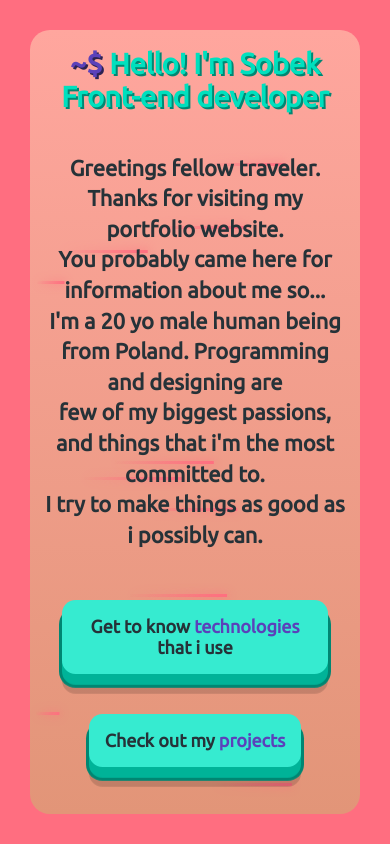
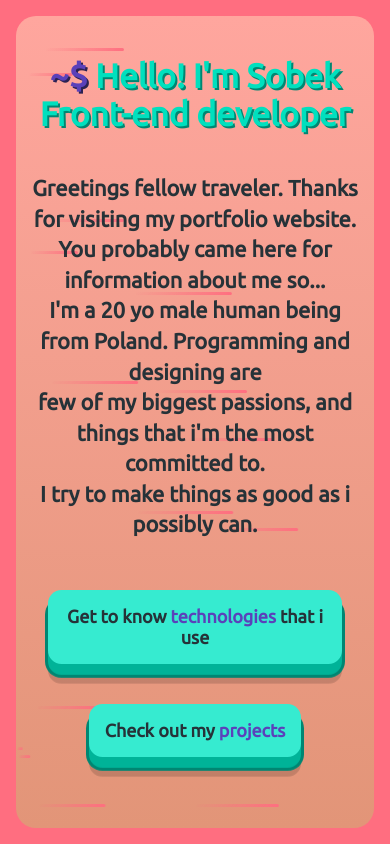
Before and after one commit to sobekcore/portfolio-sobekcore, a Next.js app: page / in a window 390 px wide. Shown: the top 844 px of the page. Built offline with nearby package versions, Linux system fonts and the light colour scheme.

Commit message:
Better mobile home page

```diff
--- a/styles/css/index.css
+++ b/styles/css/index.css
@@ -2,7 +2,8 @@
 * {
   box-sizing: border-box; }
 
-body, html {
+body,
+html {
   background: #FF6E80;
   scroll-behavior: smooth;
   padding: 0;
@@ -71,7 +72,7 @@ img {
   margin: 50px; }
   #home-page #title h1 {
     font: bold 90px "Ubuntu", sans-serif;
-    font-size: clamp(1rem, 7.4vw, 5.6rem);
+    font-size: clamp(1rem, 8.6vw, 5.6rem);
     text-shadow: 5px 5px #008672;
     color: #00E0BE;
     margin: 0;
@@ -167,175 +168,108 @@ img {
     top: 0;
     height: 3px;
     background: linear-gradient(-45deg, #FF6E80, rgba(0, 0, 255, 0));
-    filter: drop-shadow(0 0 5px #FF6E80);
+    border-radius: 8px;
     animation: tail 12000ms ease-in-out infinite, shooting 12000ms ease-in-out infinite; }
-    #main .laser::before {
-      content: '';
-      position: absolute;
-      top: 0;
-      right: 0;
-      height: 3px;
-      transform: translateX(50%);
-      border-radius: 100%;
-      background: linear-gradient(-45deg, rgba(0, 0, 255, 0), #FF6E80, rgba(0, 0, 255, 0)); }
-    #main .laser::after {
-      content: '';
-      position: absolute;
-      top: 0;
-      right: 0;
-      height: 3px;
-      transform: translateX(50%);
-      background: linear-gradient(-45deg, rgba(0, 0, 255, 0), #FF6E80, rgba(0, 0, 255, 0)); }
     #main .laser:nth-child(1) {
       left: 0;
-      top: calc(98% - 4%);
-      animation-delay: 7477ms; }
-      #main .laser:nth-child(1)::before, #main .laser:nth-child(1)::after {
-        animation-delay: 7477ms; }
+      top: calc(98% - 64%);
+      animation-delay: 1979ms; }
     #main .laser:nth-child(2) {
       left: 0;
-      top: calc(98% - 90%);
-      animation-delay: 8938ms; }
-      #main .laser:nth-child(2)::before, #main .laser:nth-child(2)::after {
-        animation-delay: 8938ms; }
+      top: calc(98% - 20%);
+      animation-delay: 1784ms; }
     #main .laser:nth-child(3) {
       left: 0;
-      top: calc(98% - 62%);
-      animation-delay: 9070ms; }
-      #main .laser:nth-child(3)::before, #main .laser:nth-child(3)::after {
-        animation-delay: 9070ms; }
+      top: calc(98% - 1%);
+      animation-delay: 4650ms; }
     #main .laser:nth-child(4) {
       left: 0;
-      top: calc(98% - 50%);
-      animation-delay: 7713ms; }
-      #main .laser:nth-child(4)::before, #main .laser:nth-child(4)::after {
-        animation-delay: 7713ms; }
+      top: calc(98% - 35%);
+      animation-delay: 231ms; }
     #main .laser:nth-child(5) {
       left: 0;
-      top: calc(98% - 65%);
-      animation-delay: 8753ms; }
-      #main .laser:nth-child(5)::before, #main .laser:nth-child(5)::after {
-        animation-delay: 8753ms; }
+      top: calc(98% - 69%);
+      animation-delay: 5070ms; }
     #main .laser:nth-child(6) {
       left: 0;
-      top: calc(98% - 90%);
-      animation-delay: 9382ms; }
-      #main .laser:nth-child(6)::before, #main .laser:nth-child(6)::after {
-        animation-delay: 9382ms; }
+      top: calc(98% - 73%);
+      animation-delay: 9983ms; }
     #main .laser:nth-child(7) {
       left: 0;
-      top: calc(98% - 81%);
-      animation-delay: 557ms; }
-      #main .laser:nth-child(7)::before, #main .laser:nth-child(7)::after {
-        animation-delay: 557ms; }
+      top: calc(98% - 53%);
+      animation-delay: 4141ms; }
     #main .laser:nth-child(8) {
       left: 0;
-      top: calc(98% - 22%);
-      animation-delay: 599ms; }
-      #main .laser:nth-child(8)::before, #main .laser:nth-child(8)::after {
-        animation-delay: 599ms; }
+      top: calc(98% - 7%);
+      animation-delay: 5986ms; }
     #main .laser:nth-child(9) {
       left: 0;
-      top: calc(98% - 77%);
-      animation-delay: 9778ms; }
-      #main .laser:nth-child(9)::before, #main .laser:nth-child(9)::after {
-        animation-delay: 9778ms; }
+      top: calc(98% - 50%);
+      animation-delay: 8871ms; }
     #main .laser:nth-child(10) {
       left: 0;
-      top: calc(98% - 7%);
-      animation-delay: 8020ms; }
-      #main .laser:nth-child(10)::before, #main .laser:nth-child(10)::after {
-        animation-delay: 8020ms; }
+      top: calc(98% - 94%);
+      animation-delay: 4373ms; }
     #main .laser:nth-child(11) {
       left: 0;
-      top: calc(98% - 19%);
-      animation-delay: 2ms; }
-      #main .laser:nth-child(11)::before, #main .laser:nth-child(11)::after {
-        animation-delay: 2ms; }
+      top: calc(98% - 72%);
+      animation-delay: 9652ms; }
     #main .laser:nth-child(12) {
       left: 0;
-      top: calc(98% - 73%);
-      animation-delay: 1727ms; }
-      #main .laser:nth-child(12)::before, #main .laser:nth-child(12)::after {
-        animation-delay: 1727ms; }
+      top: calc(98% - 23%);
+      animation-delay: 61ms; }
     #main .laser:nth-child(13) {
       left: 0;
       top: calc(98% - 95%);
-      animation-delay: 8972ms; }
-      #main .laser:nth-child(13)::before, #main .laser:nth-child(13)::after {
-        animation-delay: 8972ms; }
+      animation-delay: 8830ms; }
     #main .laser:nth-child(14) {
       left: 0;
-      top: calc(98% - 11%);
-      animation-delay: 5609ms; }
-      #main .laser:nth-child(14)::before, #main .laser:nth-child(14)::after {
-        animation-delay: 5609ms; }
+      top: calc(98% - 95%);
+      animation-delay: 7274ms; }
     #main .laser:nth-child(15) {
       left: 0;
-      top: calc(98% - 66%);
-      animation-delay: 5516ms; }
-      #main .laser:nth-child(15)::before, #main .laser:nth-child(15)::after {
-        animation-delay: 5516ms; }
+      top: calc(98% - 91%);
+      animation-delay: 5156ms; }
     #main .laser:nth-child(16) {
       left: 0;
-      top: calc(98% - 79%);
-      animation-delay: 8839ms; }
-      #main .laser:nth-child(16)::before, #main .laser:nth-child(16)::after {
-        animation-delay: 8839ms; }
+      top: calc(98% - 87%);
+      animation-delay: 7769ms; }
     #main .laser:nth-child(17) {
       left: 0;
-      top: calc(98% - 41%);
-      animation-delay: 3423ms; }
-      #main .laser:nth-child(17)::before, #main .laser:nth-child(17)::after {
-        animation-delay: 3423ms; }
+      top: calc(98% - 46%);
+      animation-delay: 922ms; }
     #main .laser:nth-child(18) {
       left: 0;
-      top: calc(98% - 43%);
-      animation-delay: 2588ms; }
-      #main .laser:nth-child(18)::before, #main .laser:nth-child(18)::after {
-        animation-delay: 2588ms; }
+      top: calc(98% - 1%);
+      animation-delay: 784ms; }
     #main .laser:nth-child(19) {
       left: 0;
       top: calc(98% - 37%);
-      animation-delay: 1964ms; }
-      #main .laser:nth-child(19)::before, #main .laser:nth-child(19)::after {
-        animation-delay: 1964ms; }
+      animation-delay: 1930ms; }
     #main .laser:nth-child(20) {
       left: 0;
-      top: calc(98% - 33%);
-      animation-delay: 8126ms; }
-      #main .laser:nth-child(20)::before, #main .laser:nth-child(20)::after {
-        animation-delay: 8126ms; }
+      top: calc(98% - 13%);
+      animation-delay: 4749ms; }
     #main .laser:nth-child(21) {
       left: 0;
-      top: calc(98% - 21%);
-      animation-delay: 9318ms; }
-      #main .laser:nth-child(21)::before, #main .laser:nth-child(21)::after {
-        animation-delay: 9318ms; }
+      top: calc(98% - 6%);
+      animation-delay: 8445ms; }
     #main .laser:nth-child(22) {
       left: 0;
-      top: calc(98% - 20%);
-      animation-delay: 8410ms; }
-      #main .laser:nth-child(22)::before, #main .laser:nth-child(22)::after {
-        animation-delay: 8410ms; }
+      top: calc(98% - 73%);
+      animation-delay: 4377ms; }
     #main .laser:nth-child(23) {
       left: 0;
-      top: calc(98% - 26%);
-      animation-delay: 2219ms; }
-      #main .laser:nth-child(23)::before, #main .laser:nth-child(23)::after {
-        animation-delay: 2219ms; }
+      top: calc(98% - 52%);
+      animation-delay: 1587ms; }
     #main .laser:nth-child(24) {
       left: 0;
-      top: calc(98% - 70%);
-      animation-delay: 4163ms; }
-      #main .laser:nth-child(24)::before, #main .laser:nth-child(24)::after {
-        animation-delay: 4163ms; }
+      top: calc(98% - 8%);
+      animation-delay: 6229ms; }
     #main .laser:nth-child(25) {
       left: 0;
-      top: calc(98% - 2%);
-      animation-delay: 357ms; }
-      #main .laser:nth-child(25)::before, #main .laser:nth-child(25)::after {
-        animation-delay: 357ms; }
+      top: calc(98% - 10%);
+      animation-delay: 2150ms; }
 
 @keyframes tail {
   0% {
@@ -350,6 +284,15 @@ img {
     transform: translateX(0); }
   100% {
     transform: translateX(calc(100vw - 60px)); } }
+  @media (max-width: 599px) {
+    #main {
+      width: calc(100vw - 32px);
+      min-height: calc(100vh - 32px); }
+    @keyframes shooting {
+      0% {
+        transform: translateX(0); }
+      100% {
+        transform: translateX(calc(100vw - 32px)); } } }
 
 #tech-page article section {
   padding: 30px;
@@ -385,7 +328,8 @@ img {
         transition: transform 0.6s;
         transform-style: preserve-3d;
         perspective: 1000px; }
-        #tech-page article section #tech-all .tech-single .tech-card .tech-card-front, #tech-page article section #tech-all .tech-single .tech-card .tech-card-back {
+        #tech-page article section #tech-all .tech-single .tech-card .tech-card-front,
+        #tech-page article section #tech-all .tech-single .tech-card .tech-card-back {
           position: absolute;
           width: 100%;
           height: 100%;
@@ -450,7 +394,7 @@ img {
       #contact #contact-intro #contact-icons a img {
         width: 100%;
         padding: 8px;
-        transition: .2s transform;
+        transition: 0.2s transform;
         border-radius: 8px;
         cursor: pointer; }
       #contact #contact-intro #contact-icons a:hover > img {
@@ -496,6 +440,9 @@ img {
     width: 100%;
     z-index: 1;
     margin: auto; }
+  @media (max-width: 599px) {
+    #home-page {
+      padding: 16px; } }
 
 #tech-page {
   width: 100vw;
@@ -569,7 +516,7 @@ img {
                 color: #263238;
                 letter-spacing: 1px;
                 word-wrap: break-word;
-                transition: .2s color;
+                transition: 0.2s color;
                 padding: 4px 8px 4px 0px;
                 cursor: pointer;
                 margin: auto 0; }
--- a/styles/sass/home-page.scss
+++ b/styles/sass/home-page.scss
@@ -10,4 +10,8 @@
       margin: auto;
     }
   }
+
+  @media(max-width: 599px) {
+    padding: 16px;
+  }
 }
--- a/styles/sass/lasers.scss
+++ b/styles/sass/lasers.scss
@@ -27,52 +27,17 @@ $screen-offset-h: calc(100vh - 60px);
         $main-pink-color,
         rgba(0, 0, 255, 0)
       );
-    filter: drop-shadow(0 0 5px $main-pink-color);
+    border-radius: 8px;
     animation:
       tail $shooting-time ease-in-out infinite,
       shooting $shooting-time ease-in-out infinite;
 
-    &::before {
-      content: '';
-      position: absolute;
-      top: 0; right: 0;
-      height: 3px;
-      transform: translateX(50%);
-      border-radius: 100%;
-      background:
-        linear-gradient(
-          -45deg,
-          rgba(0, 0, 255, 0),
-          $main-pink-color,
-          rgba(0, 0, 255, 0)
-        );
-    }
-
-    &::after {
-      content: '';
-      position: absolute;
-      top: 0; right: 0;
-      height: 3px;
-      transform: translateX(50%);
-      background:
-        linear-gradient(
-          -45deg,
-          rgba(0, 0, 255, 0),
-          $main-pink-color,
-          rgba(0, 0, 255, 0)
-        );
-    }
-
     @for $i from 1 through 25 {
       &:nth-child(#{$i}) {
         $delay: random(9999) + 0ms;
-
         left: 0;
         top: calc(98% - #{random(96) + 0%});
         animation-delay: $delay;
-
-        &::before,
-        &::after { animation-delay: $delay; }
       }
     }
   }
@@ -88,4 +53,18 @@ $screen-offset-h: calc(100vh - 60px);
     0% { transform: translateX(0); }
     100% { transform: translateX($screen-offset-w); }
   }
+
+  // Responsive lasers shooting
+  @media (max-width: 599px) {
+    $screen-offset-w: calc(100vw - 32px);
+    $screen-offset-h: calc(100vh - 32px);
+
+    width: $screen-offset-w;
+    min-height: $screen-offset-h;
+
+    @keyframes shooting {
+      0% { transform: translateX(0); }
+      100% { transform: translateX($screen-offset-w); }
+    }
+  }
 }
--- a/styles/sass/title.scss
+++ b/styles/sass/title.scss
@@ -4,7 +4,7 @@
 
     h1 {
       font: bold 90px "Ubuntu", sans-serif;
-      font-size: clamp(1rem, 7.4vw, 5.6rem);
+      font-size: clamp(1rem, 8.6vw, 5.6rem);
       text-shadow: 5px 5px $dark-turq-color;
       color: $main-turq-color;
       margin: 0;
```
Also changed, not shown: 1 other file (tests, documents, lock files or other folders).
